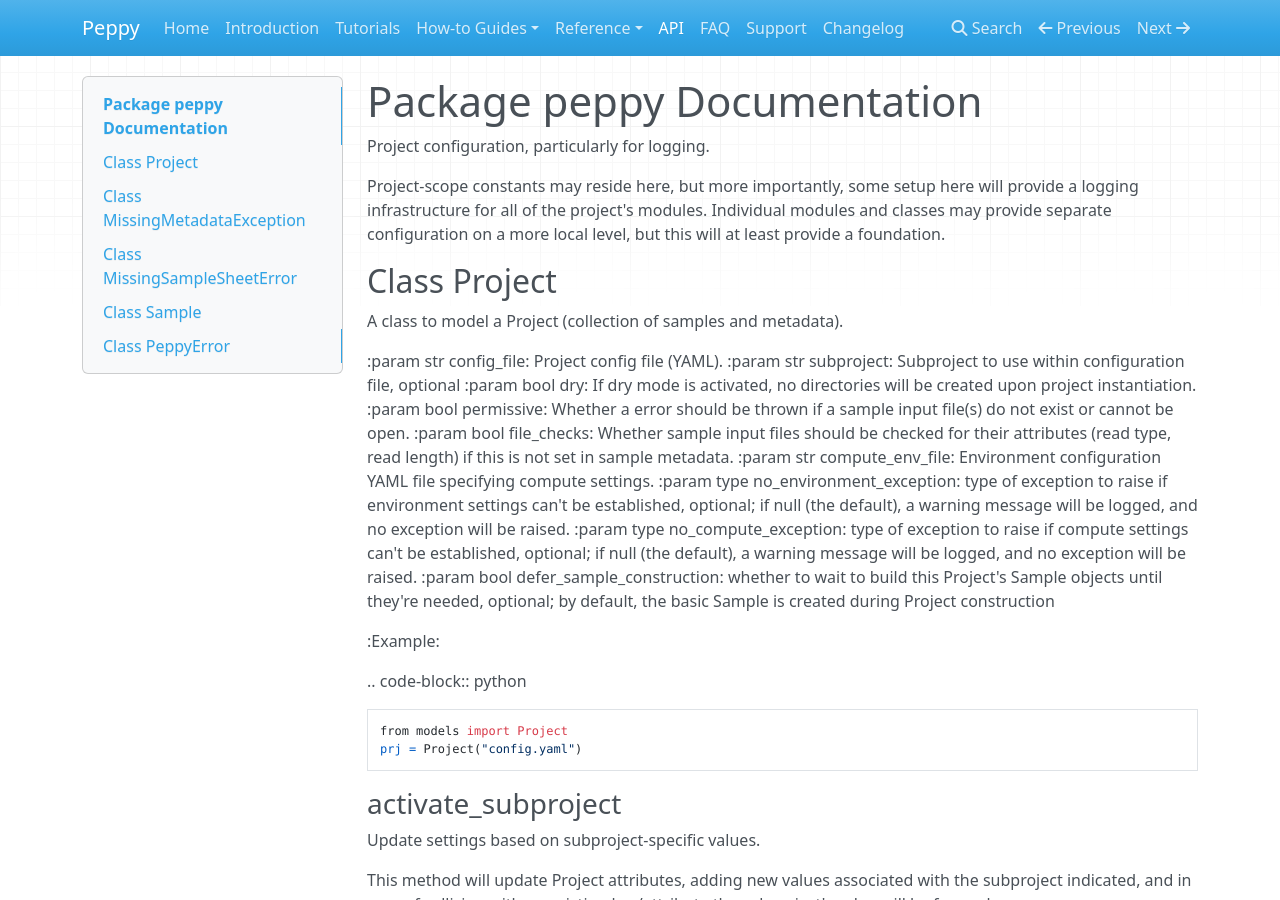
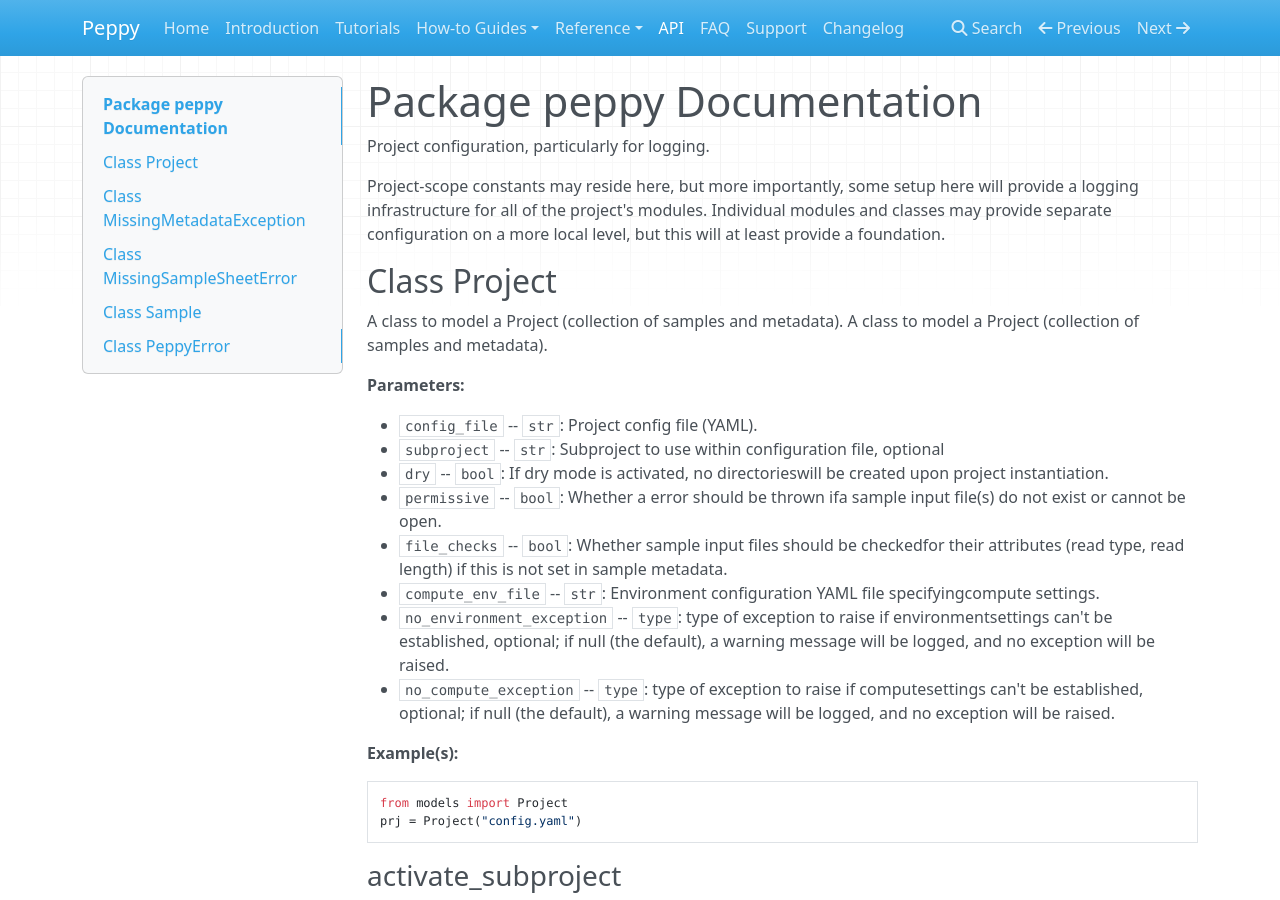
Before and after one commit to pepkit/peppy, an MkDocs documentation site: the page built from docs/docs/autodoc_build/peppy_oradoc.md, in a window 1280 px wide and 900 px high. Built offline with MkDocs 1.6.1, drawn with Linux system fonts in a browser that asks for light colours; nearby versions of some CDN libraries; some of the changed text lies outside the part shown.

Commit message:
doc build update

````diff
--- a/docs/docs/autodoc_build/peppy_oradoc.md
+++ b/docs/docs/autodoc_build/peppy_oradoc.md
@@ -10,34 +10,28 @@
 
 ## Class Project
 A class to model a Project (collection of samples and metadata).
+A class to model a Project (collection of samples and metadata).
 
-:param str config_file: Project config file (YAML).
-:param str subproject: Subproject to use within configuration file, optional
-:param bool dry: If dry mode is activated, no directories
-    will be created upon project instantiation.
-:param bool permissive: Whether a error should be thrown if
-    a sample input file(s) do not exist or cannot be open.
-:param bool file_checks: Whether sample input files should be checked
-    for their  attributes (read type, read length)
-    if this is not set in sample metadata.
-:param str compute_env_file: Environment configuration YAML file specifying
-    compute settings.
-:param type no_environment_exception: type of exception to raise if environment
-    settings can't be established, optional; if null (the default),
-    a warning message will be logged, and no exception will be raised.
-:param type no_compute_exception: type of exception to raise if compute
-    settings can't be established, optional; if null (the default),
-    a warning message will be logged, and no exception will be raised.
-:param bool defer_sample_construction: whether to wait to build this Project's
-    Sample objects until they're needed, optional; by default, the basic
-    Sample is created during Project construction
+**Parameters:**
 
-:Example:
+- `config_file` -- `str`:  Project config file (YAML).
+- `subproject` -- `str`:  Subproject to use within configuration file, optional
+- `dry` -- `bool`:  If dry mode is activated, no directorieswill be created upon project instantiation.
+- `permissive` -- `bool`:  Whether a error should be thrown ifa sample input file(s) do not exist or cannot be open.
+- `file_checks` -- `bool`:  Whether sample input files should be checkedfor their  attributes (read type, read length) if this is not set in sample metadata.
+- `compute_env_file` -- `str`:  Environment configuration YAML file specifyingcompute settings.
+- `no_environment_exception` -- `type`:  type of exception to raise if environmentsettings can't be established, optional; if null (the default), a warning message will be logged, and no exception will be raised.
+- `no_compute_exception` -- `type`:  type of exception to raise if computesettings can't be established, optional; if null (the default), a warning message will be logged, and no exception will be raised.
 
-.. code-block:: python
 
-    from models import Project
-    prj = Project("config.yaml")
+**Example(s):**
+
+```python
+from models import Project
+prj = Project("config.yaml")
+```
+
+
 ### activate\_subproject
 Update settings based on subproject-specific values.
 
@@ -119,7 +113,7 @@
 
 **Raises:**
 
-- `PipelinesException`: [' if (prioritized) search in attempt to', ' if (prioritized) search in attempt to', 'confirm or set pipelines directory failed']
+- `PipelinesException`:  if (prioritized) search in attempt toconfirm or set pipelines directory failed
 
 
 
@@ -299,7 +293,7 @@
 
 If key is not found, d is returned if given, otherwise KeyError is raised.
 ```python
-def pop(self, key, default=<object object at 0x7f27139f1030>):
+def pop(self, key, default=<object object at 0x7fa58b543030>):
 ```
 
 
@@ -358,21 +352,28 @@
 
 ## Class MissingMetadataException
 Project needs certain metadata.
+Project needs certain metadata.
+
+
 ## Class MissingSampleSheetError
 Represent case in which sample sheet is specified but nonexistent.
+Represent case in which sample sheet is specified but nonexistent.
+
+
 ## Class Sample
 Class to model Samples based on a pandas Series.
+Class to model Samples based on a pandas Series.
 
-:param Mapping | pandas.core.series.Series series: Sample's data.
+**Example(s):**
 
-:Example:
+```python
+from models import Project, SampleSheet, Sample
+prj = Project("ngs")
+sheet = SampleSheet("~/projects/example/sheet.csv", prj)
+s1 = Sample(sheet.iloc[0])
+```
 
-.. code-block:: python
 
-    from models import Project, SampleSheet, Sample
-    prj = Project("ngs")
-    sheet = SampleSheet("~/projects/example/sheet.csv", prj)
-    s1 = Sample(sheet.iloc[0])
 ### add\_entries
 Update this instance with provided key-value pairs.
 ```python
@@ -399,7 +400,7 @@
 
 **Parameters:**
 
-- `Iterable[str]` `required`: [' collection of required sample attribute', ' collection of required sample attribute', 'names, optional; if unspecified, only a name is required.']
+- `Iterable[str]` `required`:  collection of required sample attributenames, optional; if unspecified, only a name is required.
 
 
 
@@ -444,7 +445,7 @@
 
 **Parameters:**
 
-- `str` `delimiter`: [' what to place between sample name and name of', ' what to place between sample name and name of', 'subtype; this is only relevant if the instance is of a subclass']
+- `str` `delimiter`:  what to place between sample name and name ofsubtype; this is only relevant if the instance is of a subclass
 
 
 
@@ -500,7 +501,7 @@
 
 **Parameters:**
 
-- `str` `subsample_name`: [' The name of the desired subsample. Should', ' The name of the desired subsample. Should', 'match the subsample_name column in the subannotation sheet.']
+- `str` `subsample_name`:  The name of the desired subsample. Shouldmatch the subsample_name column in the subannotation sheet.
 
 
 
@@ -618,15 +619,15 @@
 
 **Parameters:**
 
-- `Mapping` `data_sources`: [' mapping from key name (as a value in', ' mapping from key name (as a value in', 'a cell of a tabular data structure) to, e.g., filepath']
-- `str` `column_name`: [' Name of sample attribute', ' Name of sample attribute', '(equivalently, sample sheet column) specifying a derived column.']
-- `str` `source_key`: [' The key of the data_source,', ' The key of the data_source,', 'used to index into the project config data_sources section.', 'By default, the source key will be taken as the value of', 'the specified column (as a sample attribute).', "For cases where the sample doesn't have this attribute yet", '(e.g. in a merge table), you must specify the source key.']
-- `dict` `extra_vars`: [' By default, this will look to', ' By default, this will look to', 'populate the template location using attributes found in the', 'current sample; however, you may also provide a dict of extra', 'variables that can also be used for variable replacement.', 'These extra variables are given a higher priority.']
+- `Mapping` `data_sources`:  mapping from key name (as a value ina cell of a tabular data structure) to, e.g., filepath
+- `str` `column_name`:  Name of sample attribute(equivalently, sample sheet column) specifying a derived column.
+- `str` `source_key`:  The key of the data_source,used to index into the project config data_sources section. By default, the source key will be taken as the value of the specified column (as a sample attribute). For cases where the sample doesn't have this attribute yet (e.g. in a merge table), you must specify the source key.
+- `dict` `extra_vars`:  By default, this will look topopulate the template location using attributes found in the current sample; however, you may also provide a dict of extra variables that can also be used for variable replacement. These extra variables are given a higher priority.
 
 
 **Returns:**
 
-str: [' regex expansion of data source specified in configuration,', ' regex expansion of data source specified in configuration,', 'with variable substitutions made']
+str:  regex expansion of data source specified in configuration,with variable substitutions made
 
 
 
@@ -658,7 +659,7 @@
 
 If key is not found, d is returned if given, otherwise KeyError is raised.
 ```python
-def pop(self, key, default=<object object at 0x7f27139f1030>):
+def pop(self, key, default=<object object at 0x7fa58b543030>):
 ```
 
 
@@ -723,7 +724,7 @@
 
 **Parameters:**
 
-- `int` `rlen_sample_size`: [' Number of reads to sample to infer read type,', ' Number of reads to sample to infer read type,', 'default 10.']
+- `int` `rlen_sample_size`:  Number of reads to sample to infer read type,default 10.
 
 
 
@@ -754,14 +755,14 @@
 
 **Parameters:**
 
-- `str` `path`: [' A file path to write yaml to; provide this or', ' A file path to write yaml to; provide this or', 'the subs_folder_path']
-- `str` `subs_folder_path`: [' path to folder in which to place file', ' path to folder in which to place file', "that's being written; provide this or a full filepath"]
-- `str` `delimiter`: [' text to place between the sample name and the', ' text to place between the sample name and the', "suffix within the filename; irrelevant if there's no suffix"]
+- `str` `path`:  A file path to write yaml to; provide this orthe subs_folder_path
+- `str` `subs_folder_path`:  path to folder in which to place filethat's being written; provide this or a full filepath
+- `str` `delimiter`:  text to place between the sample name and thesuffix within the filename; irrelevant if there's no suffix
 
 
 **Returns:**
 
-str: [' filepath used (same as input if given, otherwise the', ' filepath used (same as input if given, otherwise the', 'path value that was inferred)']
+str:  filepath used (same as input if given, otherwise thepath value that was inferred)
 
 
 
````
Also changed, not shown: other parts of docs/docs/autodoc_build/peppy_oradoc.md (+2 -1 lines).
